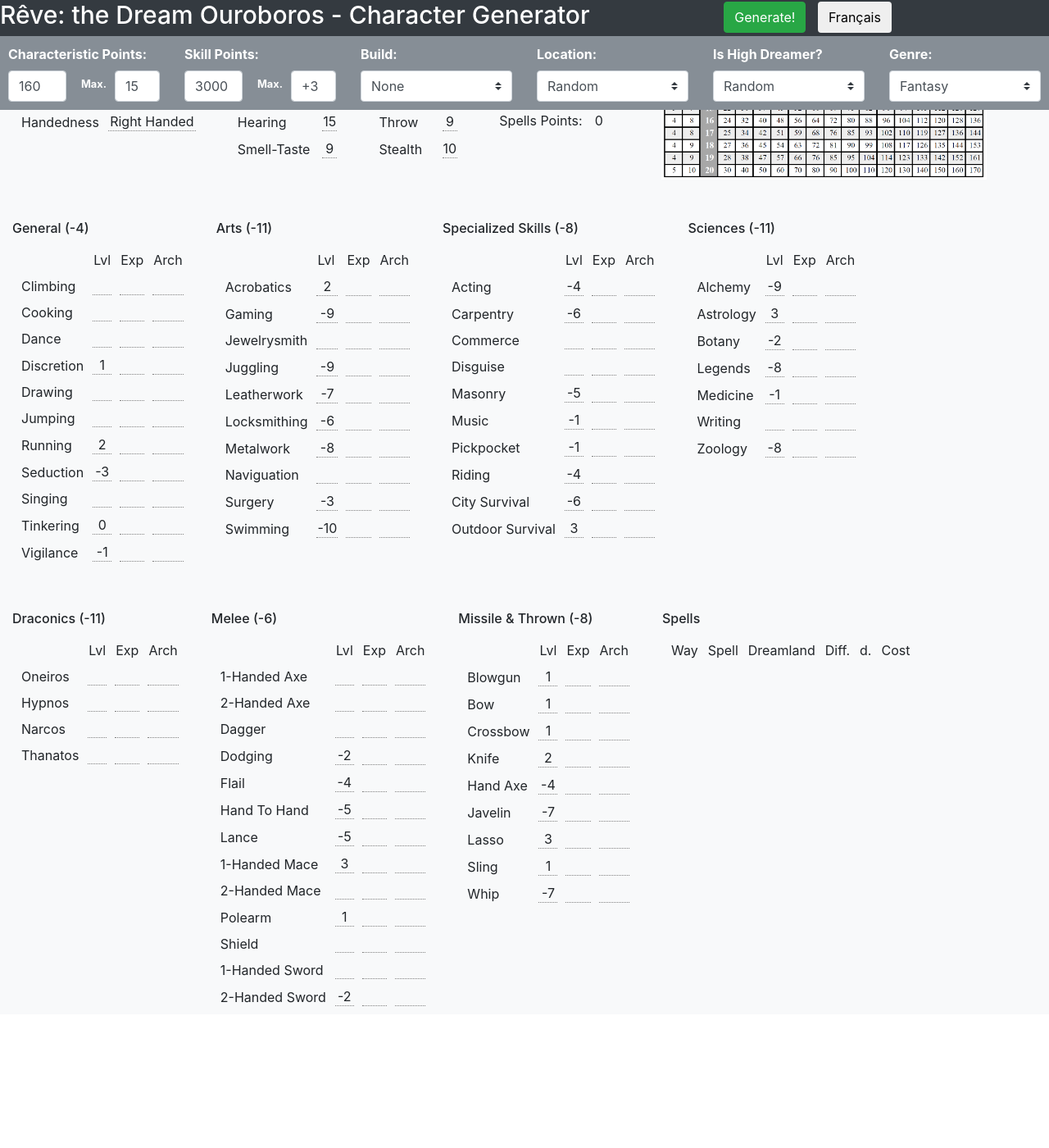
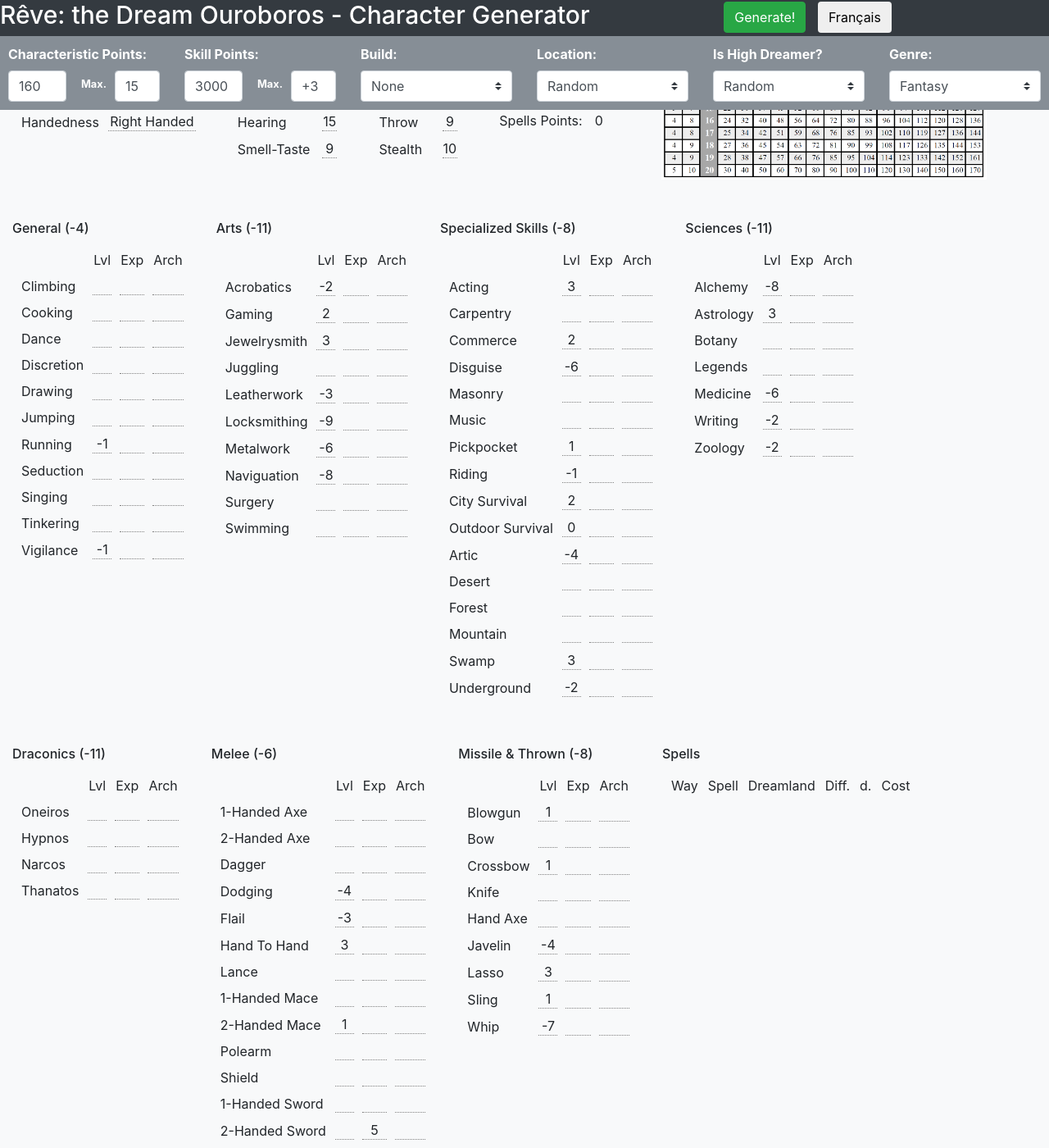
Before and after one commit to the-french-gm/Reve-the-Dream-Ouroboros, a Jekyll site: the page built from pages/index.html, in a window 1280 px wide and 1400 px high, scrolled down 258 px. Shown: the whole window at 82% size. Built offline with Jekyll 4.4.1, drawn with Linux system fonts in a browser that asks for light colours; before the commit the page ends 1495 px from its top, so only the background shows below that; some of the changed lines change nothing that is shown.

Commit message:
locations template added

```diff
--- a/assets/js/chargen/chargen.js
+++ b/assets/js/chargen/chargen.js
@@ -56,6 +56,28 @@
         settings['build'] = false;
     }
 
+    if(settings['location'] != 'random') {
+        var location = location_templates[settings['location']]
+
+        if(location) {
+            if(!settings['template']) {
+                settings['template'] = {
+                    "settings": {},
+                    "characteristics": [],
+                    "primary-skills": [],
+                    "secondary-skills": []
+                };
+
+                settings['build'] = true;
+            }
+
+            $.extend(settings['template']['primary-skills'], location['primary-skills']);
+            $.extend(settings['template']['secondary-skills'], location['secondary-skills']);
+
+
+        }
+    }
+
     /*
      *
      */
@@ -77,6 +99,7 @@
     /*
      * We save global variable.
      * I know that's an ugly solution, but what the hell!
+     * That way we avoid possible bugs.
      */
     if(!skills) {
         skills = global_skills;
@@ -92,6 +115,9 @@
         global_spells = spells;
     }
 
+    /*
+     * Generate the character :)
+     */
     var settings = getSettings();
     var characteristics = generateCharacteristics(settings);
     //var archetype = generateArchetype(settings, skills);
--- a/assets/js/chargen/skills.js
+++ b/assets/js/chargen/skills.js
@@ -106,7 +106,7 @@
         /*
          * We ignore skills that are excluded by templates
          */
-        if(settings['template'] && settings['template']['exclude'].indexOf(skill[0]) > -1) {
+        if(settings['template'] && settings['template']['exclude'] && settings['template']['exclude'].indexOf(skill[0]) > -1) {
             continue;
         }
 
@@ -195,7 +195,7 @@
 function assignSpellPointsAndXP(character_skills, spell_points, spells) {
     var draconics = {};
     var acquired_spells = [];
-    console.log(spells['oneiros']);
+
     /*
      * We only buy spells from Ways that the character
      * is versed into.
@@ -287,7 +287,6 @@
             delete draconics[draconic];
         }
     }
-    console.log(spells['oneiros']);
 }
 
 /*
--- /dev/null
+++ b/assets/js/chargen/templates/locations/mountain.js
@@ -0,0 +1,17 @@
+if(!location_templates) {
+    var location_templates = {};
+}
+
+location_templates["mountain"] = {
+    "primary-skills" : [
+        "mountain",
+        "climbing"
+    ],
+
+    "secondary-skills" : [
+        "forest",
+        "underground",
+        "discretion",
+        "swimming"
+    ]
+}
--- a/pages/index.html
+++ b/pages/index.html
@@ -268,7 +268,7 @@
                 </div>
                 <div class="col col-xs-12 col-md-auto">
                     <h6>Specialized Skills (-8)</h6>
-                    {% assign specialized_skills = "acting,carpentry,commerce,disguise,masonry,music,pickpocket,riding,city survival,outdoor survival" | split: "," %}
+                    {% assign specialized_skills = "acting,carpentry,commerce,disguise,masonry,music,pickpocket,riding,city survival,outdoor survival,artic,desert,forest,mountain,swamp,underground" | split: "," %}
                     {% include chargen/skills-table.html skills=specialized_skills %}
                 </div>
                 <div class="col col-xs-12 col-md-auto">
@@ -317,8 +317,10 @@
         <script src="{{ '/assets/js/i18n/jquery.i18n.js' | prepend: site.baseurl }}"></script>
         <script src="{{ '/assets/js/i18n/jquery.i18n.messagestore.js' | prepend: site.baseurl }}"></script>
 
-        <script src="{{ '/assets/js/chargen/templates/white-mage.js' | prepend: site.baseurl }}"></script>
-        <script src="{{ '/assets/js/chargen/templates/dark-mage.js' | prepend: site.baseurl }}"></script>
+        <script src="{{ '/assets/js/chargen/templates/classes/white-mage.js' | prepend: site.baseurl }}"></script>
+        <script src="{{ '/assets/js/chargen/templates/classes/dark-mage.js' | prepend: site.baseurl }}"></script>
+
+        <script src="{{ '/assets/js/chargen/templates/locations/mountain.js' | prepend: site.baseurl }}"></script>
 
         <script src="{{ '/assets/js/chargen/i18n.js' | prepend: site.baseurl }}"></script>
         <script src="{{ '/assets/js/chargen/spells.js' | prepend: site.baseurl }}"></script>
```
Also changed, not shown: assets/js/chargen/templates/classes/dark-mage.js (renamed from assets/js/chargen/templates/dark-mage.js), assets/js/chargen/templates/classes/white-mage.js (renamed from assets/js/chargen/templates/white-mage.js).
